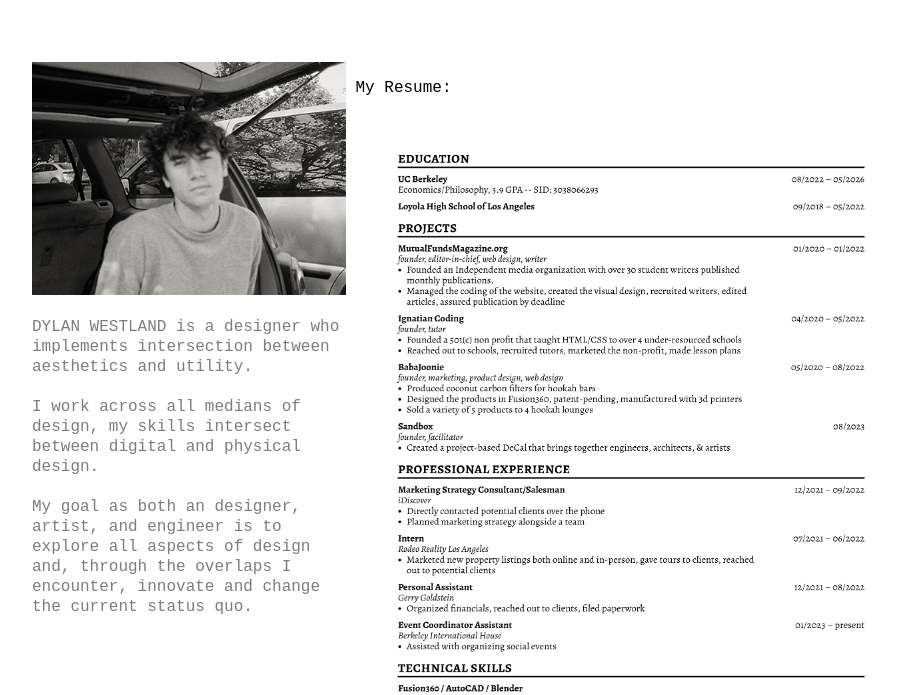
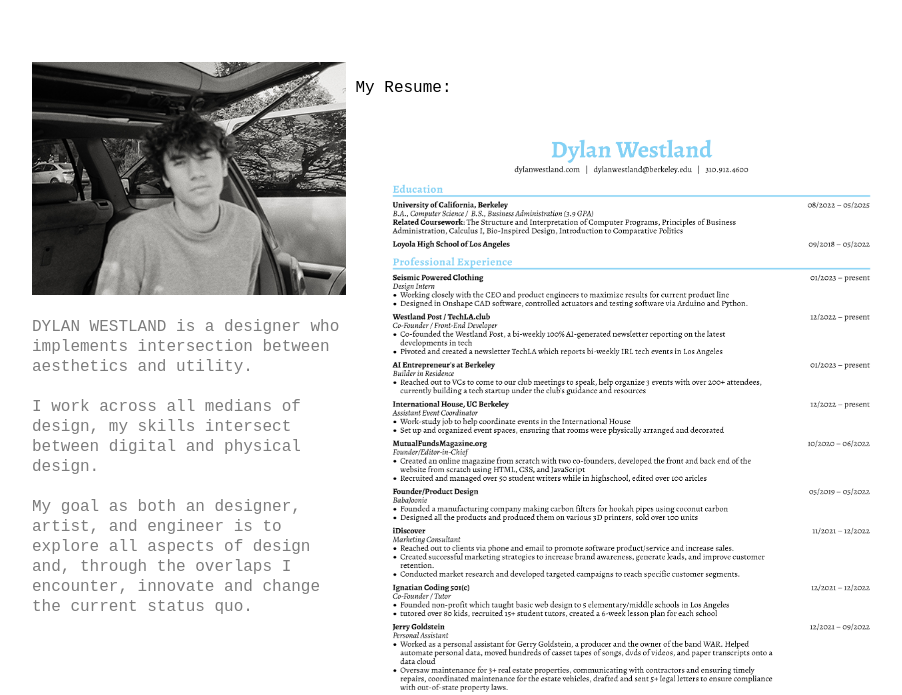
Before and after one commit to dyyldogg/dylanwestland-com, a plain HTML site: page about/index.html in a window 1280 px wide. Shown: the part 136-831 px from the top of the page, without its empty margins (128-1030 px from the left). Drawn offline with Linux system fonts and the light colour scheme.

Commit message:
resume update

```diff
--- a/about/index.html
+++ b/about/index.html
@@ -34,7 +34,7 @@
                 </div>
                 <div class="right-column">
                     <p>My Resume:</p>
-                    <img src="/images/currículum sin nombre-1.png" alt="Dylan" style="width: 551px; height: 749px; margin-right: 20px; float: left; overflow:auto;">
+                    <img src="/images/Dylan-Westland-Resume.png" alt="Dylan" style="width: 551px; height: 749px; margin-right: 20px; float: left; overflow:auto;">
                     <div style="clear:both;height:1px;overflow:none;"></div>
 
                 </div>
```
Also changed, not shown: images/Dylan-Westland-Resume.png (added), 1 other file.
